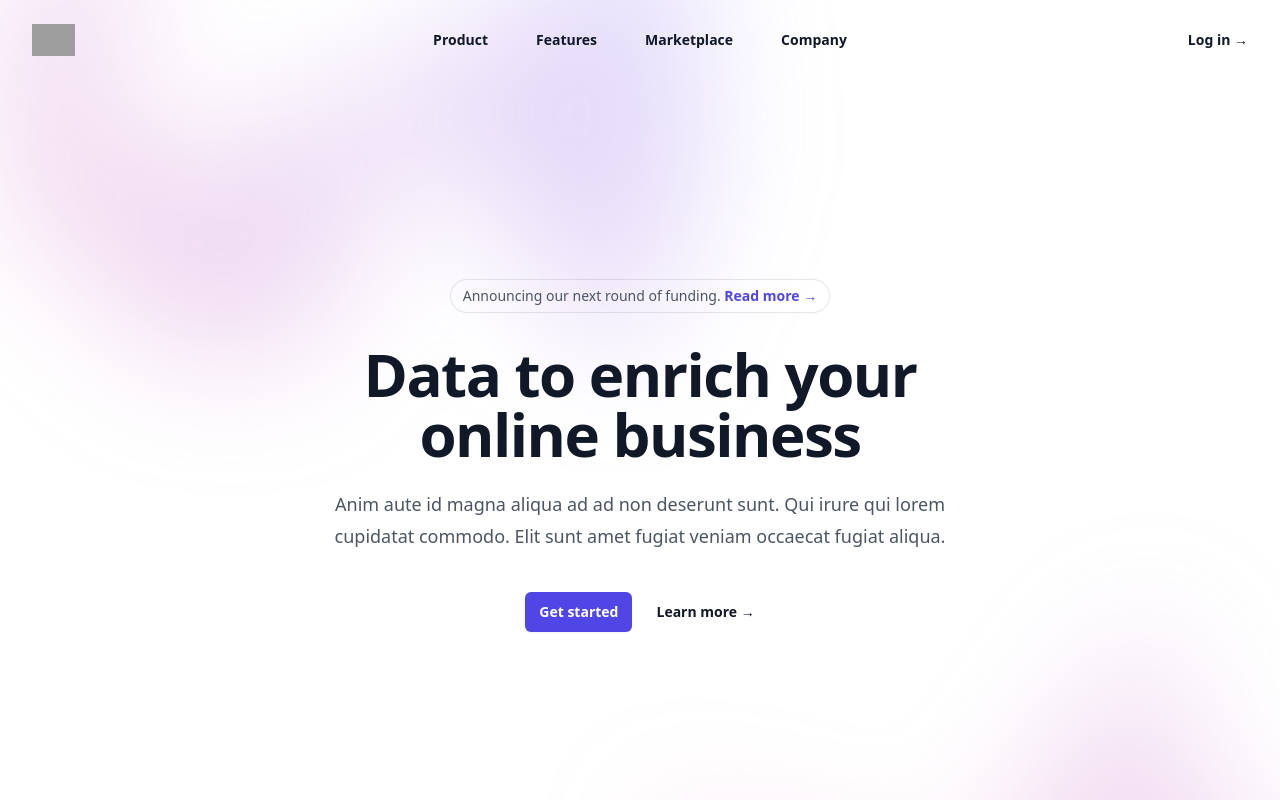
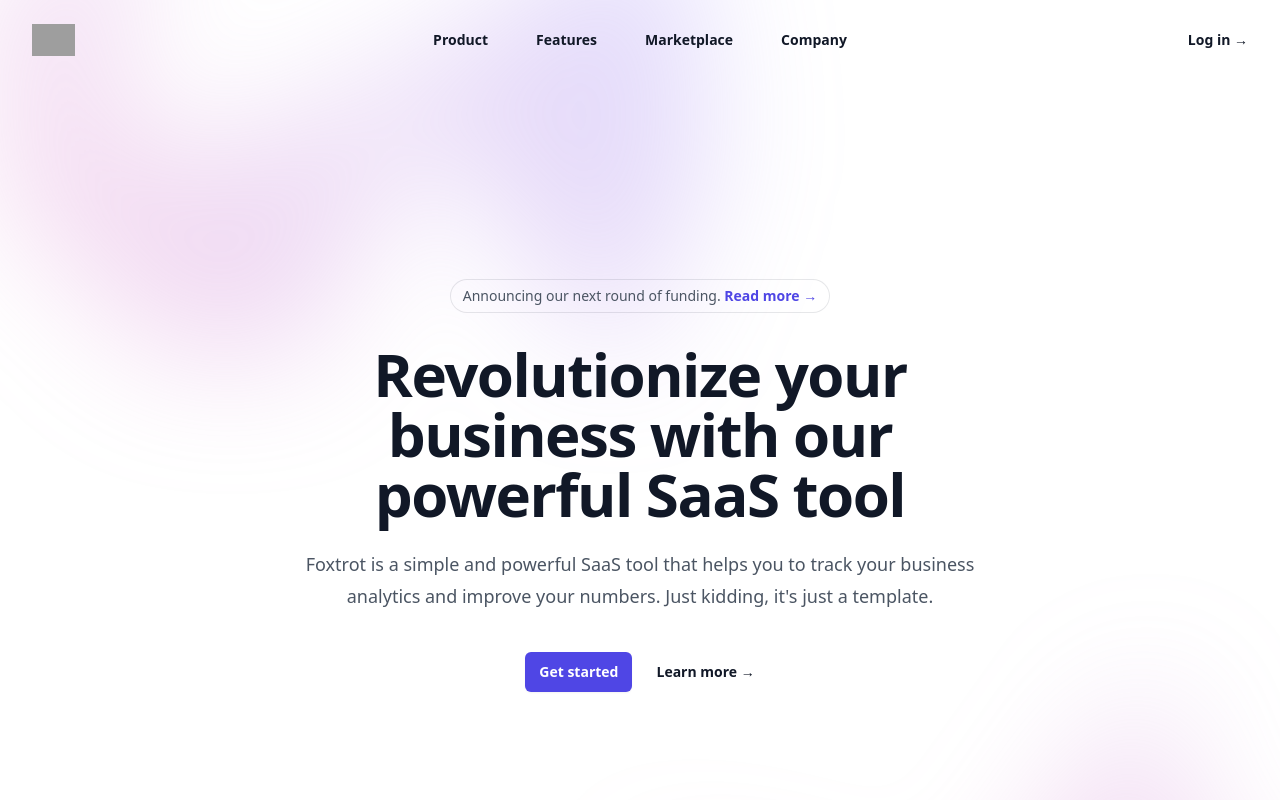
Before and after one commit to ShoElj/sasstheme, a React (Vite) app: page / in a window 1280 px wide. Shown: the top 800 px of the page. Built offline with nearby package versions, Linux system fonts and the light colour scheme; grey boxes are pictures that could not be loaded.

Commit message:
add header css

```diff
--- a/src/components/Header.jsx
+++ b/src/components/Header.jsx
@@ -135,13 +135,13 @@ export default function Example() {
             </div>
           </div>
           <div className="text-center">
-            <h1 className="text-4xl font-bold tracking-tight text-gray-900 sm:text-6xl">
-              Data to enrich your online business
+            <h1 className="text-6xl font-bold tracking-tight text-gray-900 sm:text-6xl">
+              Revolutionize your business with our powerful SaaS tool
             </h1>
             <p className="mt-6 text-lg leading-8 text-gray-600">
-              Anim aute id magna aliqua ad ad non deserunt sunt. Qui irure qui
-              lorem cupidatat commodo. Elit sunt amet fugiat veniam occaecat
-              fugiat aliqua.
+              Foxtrot is a simple and powerful SaaS tool that helps you to track
+              your business analytics and improve your numbers. Just kidding,
+              it's just a template.
             </p>
             <div className="mt-10 flex items-center justify-center gap-x-6">
               <a
```
